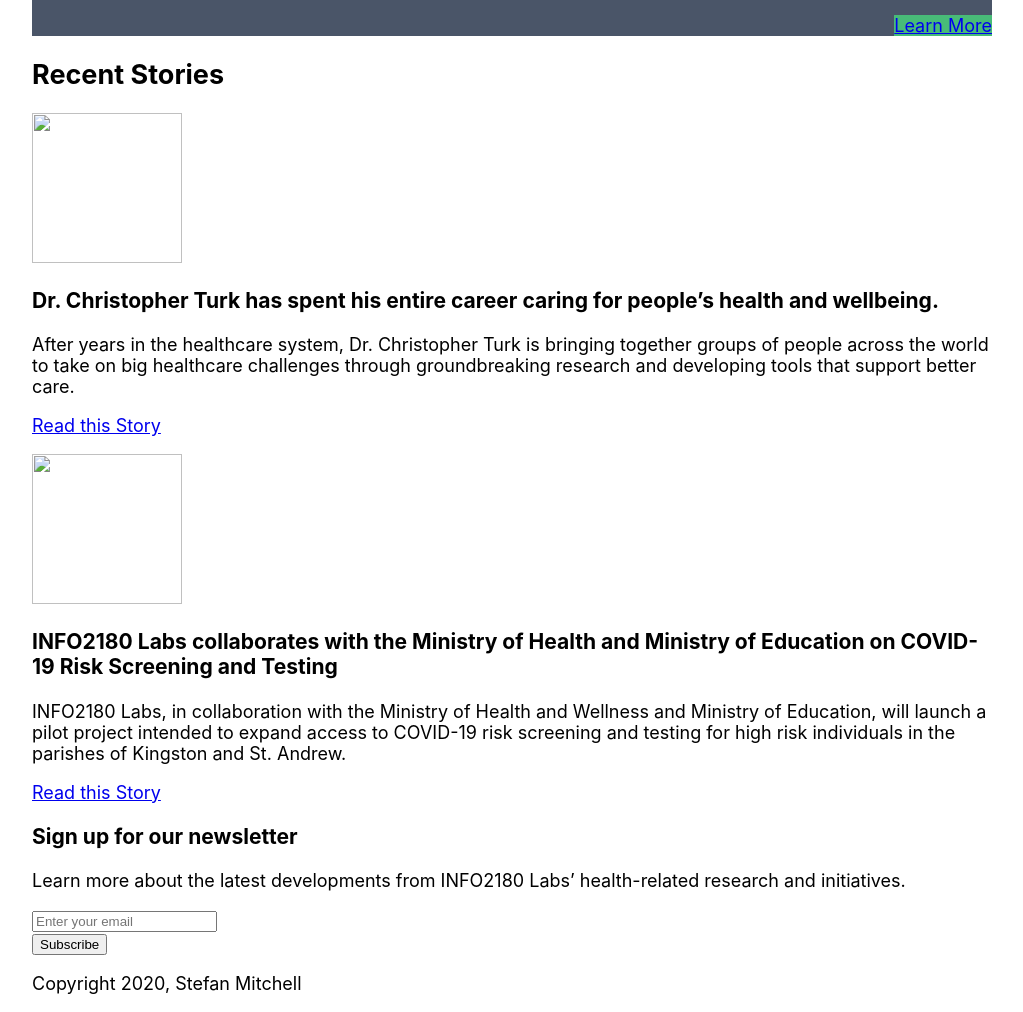
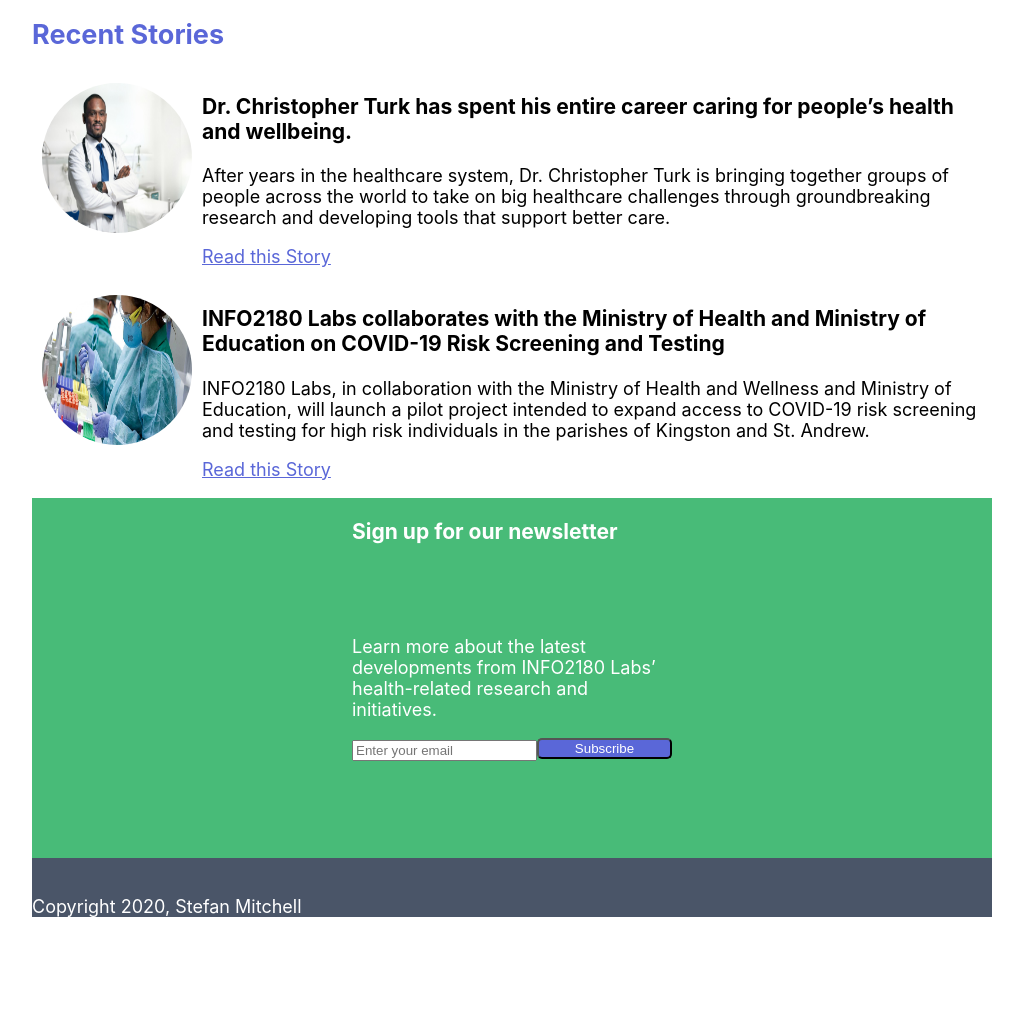
Before and after one commit to stefanappdev/info2180-project1, a plain HTML site: page index.html in a window 1280 px wide. Shown: the part 889-1901 px from the top of the page, without its empty margins (128-1151 px from the left). After the commit the page ends 1824 px from the top, so only its background shows below. Drawn offline with Linux system fonts and the light colour scheme.

Commit message:
css now completed for webpage

```diff
--- a/index.html
+++ b/index.html
@@ -77,7 +77,7 @@
             <div class="container">
                 <h2>Recent Stories</h2>
                 <article>
-                    <img src="" alt="">
+                    <img src="doctor.jpg" alt="picture of Dr.turk">
                     <div class="article-body">
                         <h3>Dr. Christopher Turk has spent his entire career caring for people’s health and wellbeing.</h3>
                         <p>After years in the healthcare system, Dr. Christopher Turk is bringing together groups of people across the world to take on big healthcare challenges through groundbreaking research and developing tools that support better care.</p>
@@ -85,7 +85,7 @@
                     </div>
                 </article>
                 <article>
-                    <img src="" alt="">
+                    <img src="covid-test.jpg" alt="covid test image">
                     <div class="article-body">
                         <h3>INFO2180 Labs collaborates with the Ministry of Health and Ministry of Education on COVID-19 Risk Screening and Testing</h3>
                         <p>INFO2180 Labs, in collaboration with the Ministry of Health and Wellness and Ministry of Education, will launch a pilot project intended to expand access to COVID-19 risk screening and testing for high risk individuals in the parishes of Kingston and St. Andrew.</p>
--- a/styles.css
+++ b/styles.css
@@ -137,7 +137,7 @@ grid-template-columns:repeat(3,1fr);
 .card{
 
 grid-column:auto;
-left-padding:20px;
+right-padding:50px;
 border-style:solid;
 border-radius: 5px;
 border-color: #E2E8F0;
@@ -153,39 +153,163 @@ box-shadow: 0 3px 10px rgb(0 0 0 / 0.4);
 
 /*Covid 19 testing section*/
 
-.cta{
-
-display:flex;
-flex-direction:row;
-justify-content:flex-end;
 
 
+.testing .container{
+
+background-color:#4A5568;
+display:grid;
+grid-template-columns:repeat(3,1fr);
+
 }
+
+.testing-desciption{
+
+grid-column:1/3;
+padding:30px;
+}
+
+
+.cta{
+	display:flex;
+	flex:column;
+	align-items:center;
+	grid-column:3/4;
+
+	}
+
 
 .cta .btn{
 
 background-color:#48BB78;
-border: rounded 5px;
-
-}
-
-.testing .container{
-
-background-color:#4A5568;
-
+color:white;
+border-radius:5px;
+right-padding:10px;
+padding:10px;
 }
 
 
 .testing-desciption>h2{
 
 	color:white;
-
+	text-align:left;
 }
 
 .testing-desciption>p{
 
 	color:white;
 	text-align:left;
-	padding:50px;
 
 }
+
+
+
+
+
+/*Recent Stories section*/
+
+
+.stories .container>h2{
+
+color:#5A67D8;
+
+
+}
+
+.article-body>P>a{
+
+color:#5A67D8;
+
+
+}
+
+article{
+
+display:flex;
+flex:row;
+
+
+}
+
+article>img{
+
+padding:10px;
+border-radius:50%;
+
+}
+
+
+.article-body .h3{
+
+font-sixe:18px;
+font-weight:bolder;
+}
+
+
+/*newsletter section*/
+
+
+
+
+.newsletter .container{
+
+background:#48BB78;
+color:white;
+display:grid;
+grid-template-columns:repeat(3,1fr);
+grid-template-rows:repeat(3,1fr);
+
+}
+
+
+.newsletter h3{
+grid-column:2/3;
+grid-row:1/2;
+align-self:start;
+
+}
+
+.newsletter p{
+grid-column:2/3;
+grid-row:2/3;
+
+
+
+}
+
+form>.btn{
+
+background:#5A67D8;
+grid-column:3/4;
+grid-row:3/4;
+align-self:flex-start;
+flex-grow:1;
+right-padding:30px;
+color:white;
+border-radius:5px;
+
+
+}
+
+form{
+grid-column:2/3;
+grid-row:3/4;
+display:flex;
+flex-direction:row;
+
+}
+
+
+
+
+
+
+/*footer*/
+
+footer .container{
+
+background:	#4A5568;
+color:white;
+padding-top:20px;
+
+}
```
Also changed, not shown: covid-test.jpg (added), doctor.jpg (added).
